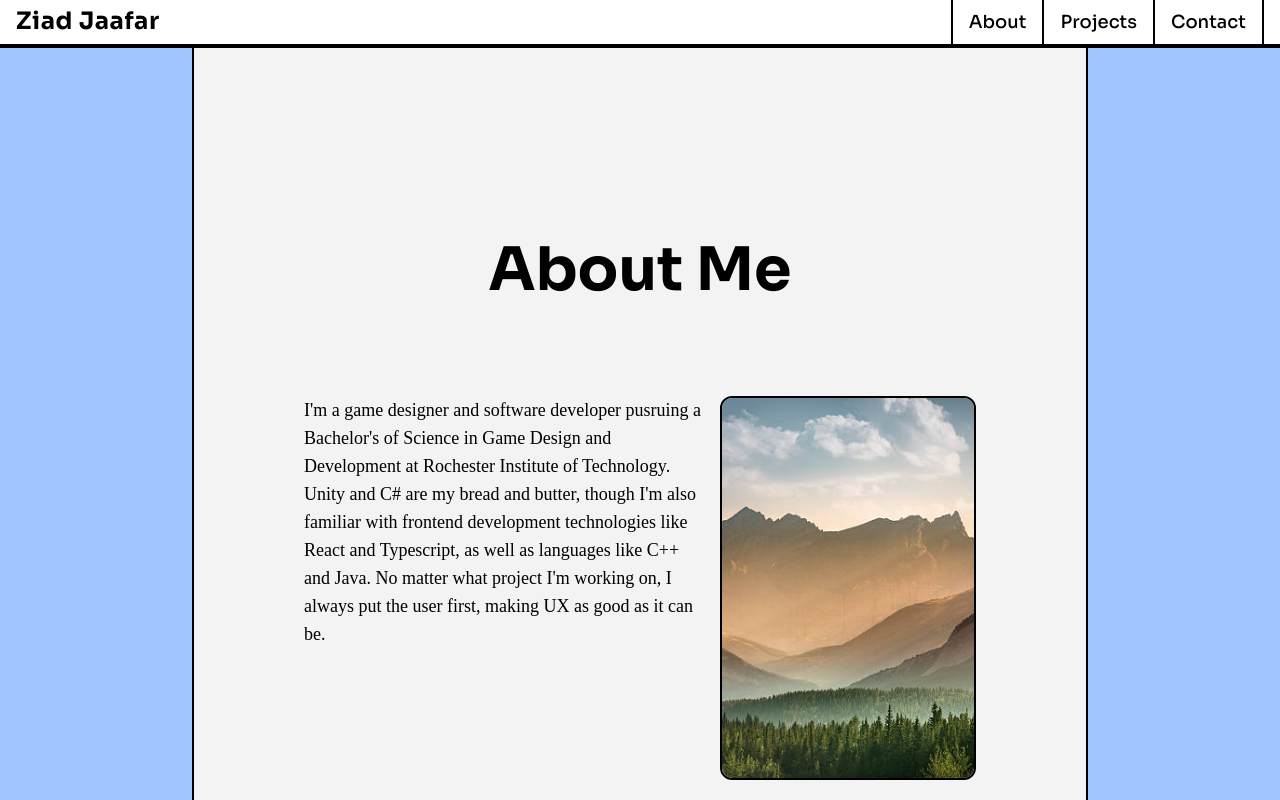
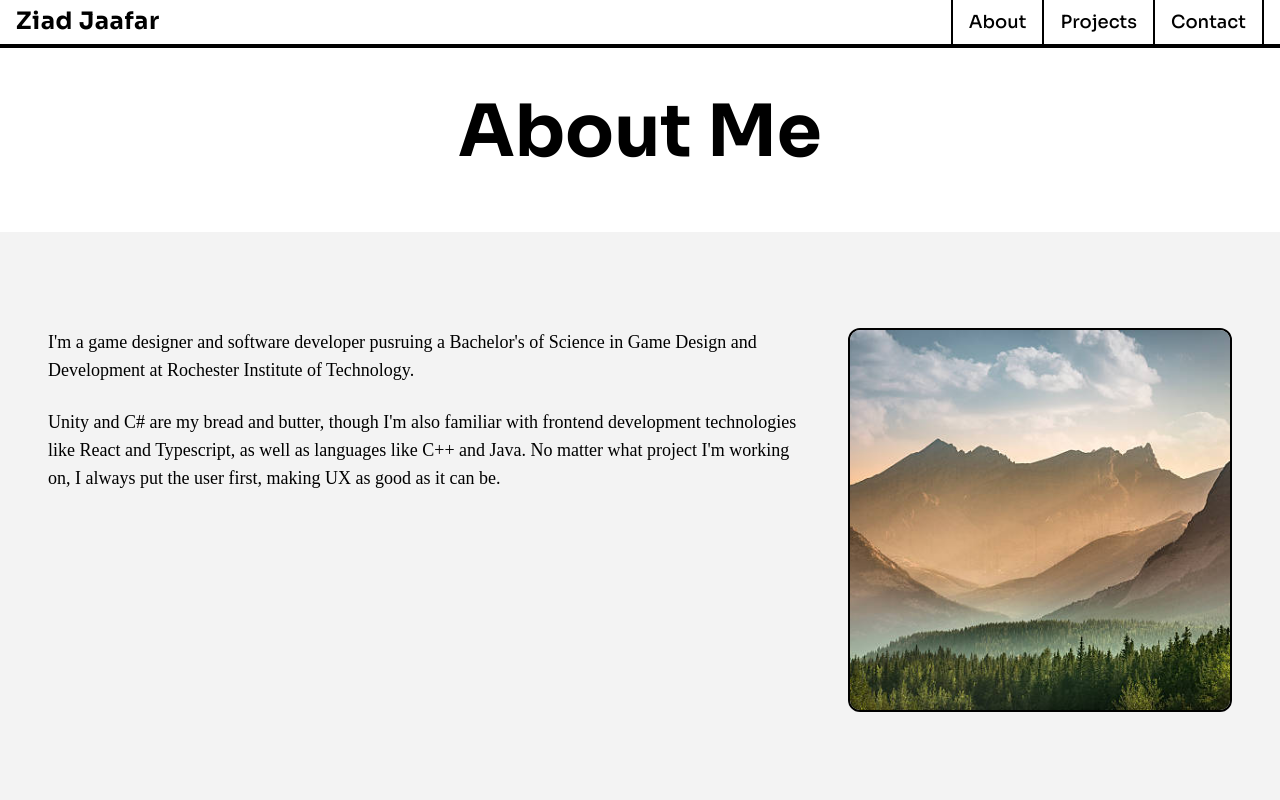
Before and after one commit to Ziad-J05/Portfolio-Site, a React (Vite) app: page /about in a window 1280 px wide. Shown: the top 800 px of the page. Built offline with nearby package versions, Linux system fonts and the light colour scheme; a web font is replaced by a local one.

Commit message:
made about page styling consistent with home

```diff
--- a/src/components/AboutSection.tsx
+++ b/src/components/AboutSection.tsx
@@ -11,7 +11,7 @@ export default function AboutSection({content}: {content: string[]}){
 
 
     return(
-        <div className="h-fit">
+        <div className="h-fit flex flex-col gap-6">
             {aboutText}
         </div>
     )
--- a/src/components/Headings.tsx
+++ b/src/components/Headings.tsx
@@ -6,6 +6,8 @@ export function SectionHeading( {text}: {text: string} ){
 
 export function PageHeading( {text}: {text: string} ){
     return(
-        <h1 className="font-(family-name:--display-font) text-center text-6xl w-5xl font-bold mb-4 mx-auto">{text}</h1>
+        <div className='font-(family-name:--display-font) bg-[var(--content)] pt-24 pb-12 border-b-0 mx-auto'>
+            <h1 className="text-center text-7xl w-4xl font-bold mb-4 mx-auto">{text}</h1>
+        </div>
     );
 }
--- a/src/components/MainContentArea.tsx
+++ b/src/components/MainContentArea.tsx
@@ -8,7 +8,7 @@ interface MainContentAreaProps{
 
 function MainContentArea({width, content}: MainContentAreaProps){
 
-  const mainClass:string = "bg-[var(--secondary)] py-36 mx-auto w-" + width + " min-h-[calc(100vh-var(--text-lg)-8*var(--spacing))] border-l-2 border-r-2"
+  const mainClass:string = "bg-[var(--secondary)] py-24 mx-auto w-full min-h-[calc(100vh-var(--text-lg)-8*var(--spacing))]"
 
   return(
     <>
--- a/src/pages/AboutPage.tsx
+++ b/src/pages/AboutPage.tsx
@@ -2,7 +2,7 @@ import '../index.css'
 import NavigationBar from '../components/NavigationBar'
 import MainContentArea from '../components/MainContentArea'
 import ContentContainer from '../components/ContentContainer'
-import { SectionHeading } from '../components/Headings'
+import { SectionHeading, PageHeading } from '../components/Headings'
 import AboutSection from '../components/AboutSection'
 import Footer from '../components/Footer'
 
@@ -17,21 +17,15 @@ export default function AboutPage() {
   return (
     <>
       <NavigationBar />
+      <PageHeading text="About Me" />
       <MainContentArea width='4xl' content={[
-        <ContentContainer
-          content={[
-            <SectionHeading text="About Me" />,
-            <div className='flex gap-4'>
+        <div className='flex gap-12 px-12'>
               <AboutSection content={aboutSectionContent}/>
               <img
-                className="block w-64 h-96 object-cover border-2 rounded-xl"
+                className="block size-96 object-cover border-2 rounded-xl"
                 src="/placeholder-photo.jpg"
               />
-            </div>,
-
-          ]}
-          fixedWidth={true}
-        />
+        </div>
       ]} />
       <Footer />
     </>
```
